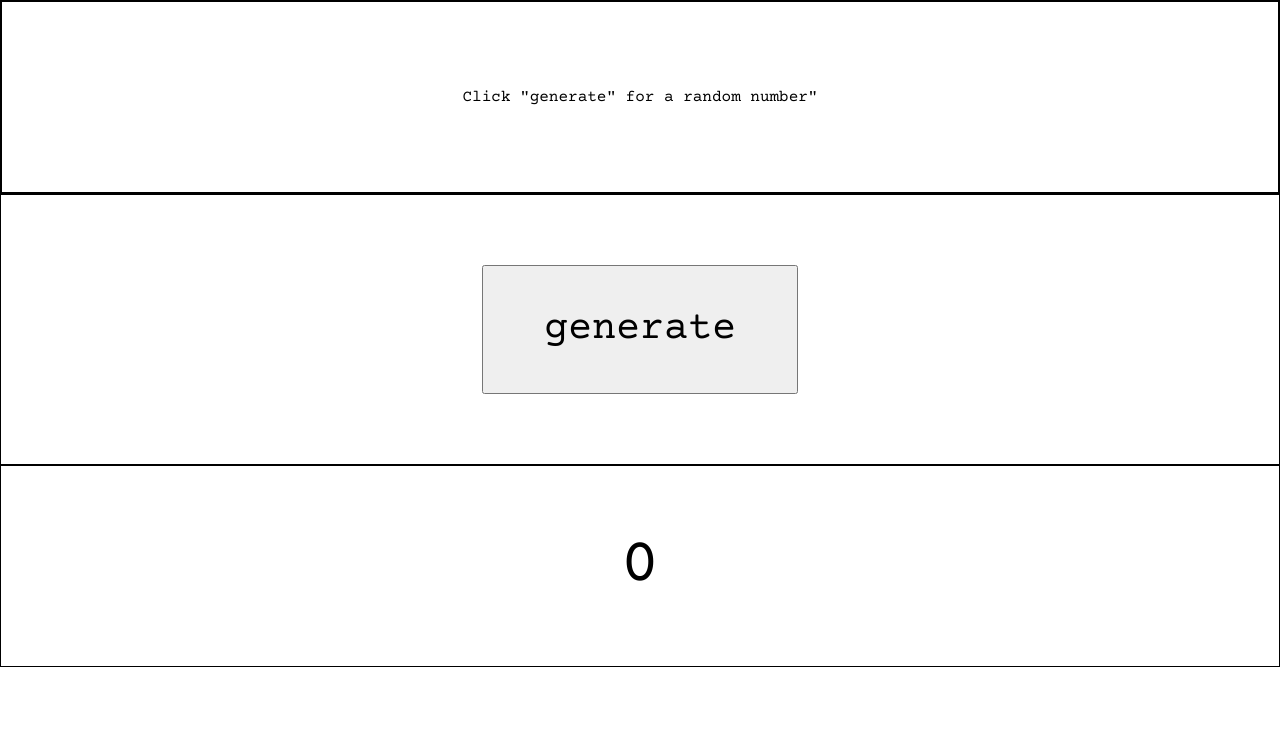
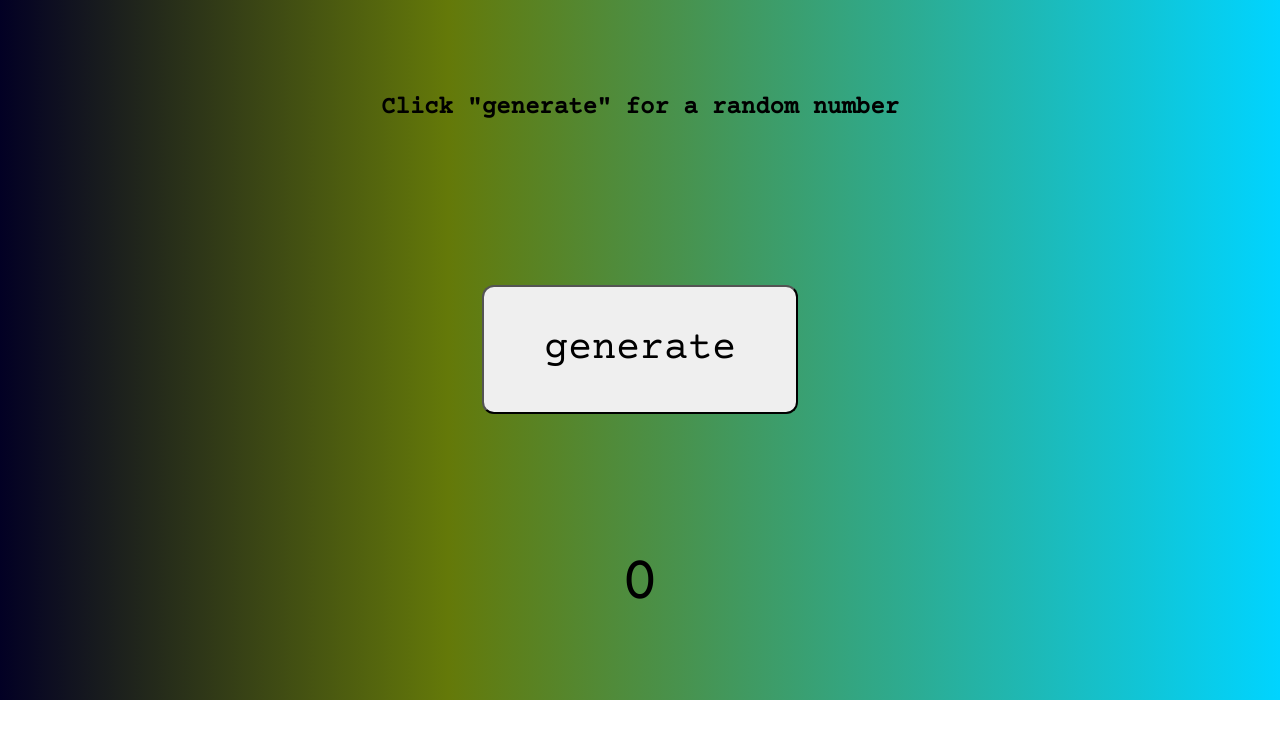
Before and after one commit to AlonJoshua/random-number-generator, a React (Create React App) app: page / in a window 1280 px wide. Shown: the top 738 px of the page. Built offline with nearby package versions, Linux system fonts and the light colour scheme.

Commit message:
add new style

```diff
--- a/src/App.css
+++ b/src/App.css
@@ -8,13 +8,16 @@
   position: absolute;
   width: 100%;
   height: 700px;
+  background: rgb(2,0,36);
+  background: linear-gradient(90deg, rgba(2,0,36,1) 0%, rgba(100,121,9,1) 35%, rgba(0,212,255,1) 100%);
 }
 
 .Instructions {
   margin: auto;
+  padding: 70px 0;
   text-align: center;
-  padding: 70px 0;
-  border: solid 2px;
+  font-weight: bold;
+  font-size: 1.5em;
 }
 
 .gen-box {
@@ -22,12 +25,20 @@
 	justify-content: center;
 	margin: auto;
 	padding: 70px 0;
-	border: solid 1px;
+
 }
 
 .gen-btn {
 	padding: 40px 60px;
-	font-size: 40px
+	font-size: 40px;
+	-webkit-transition-duration: 0.4s; /* Safari */
+  	transition-duration: 0.4s;
+	border-radius: 12px;
+}
+
+.gen-btn:hover {
+  background-color: grey;
+  color: white;
 }
 
 .view {
@@ -35,7 +46,6 @@
 	justify-content: center;
 	margin: auto;
 	padding: auto 0;
-	border: solid 1px;
 }
 
 .view p {
--- a/src/App.js
+++ b/src/App.js
@@ -7,7 +7,11 @@ import View from "./components/view/view";
 
 class Generator extends React.Component {
 
-  render() {
+
+  render(
+
+
+  	) {
   return (
     <div className="container">
     <Instructions />
--- a/src/components/button/button.js
+++ b/src/components/button/button.js
@@ -3,22 +3,11 @@ import React from "react";
 const Generate = () => {
 // button genetare random number on click event.
 
-  function btnClick(x, y) {
-
- // connect the btnClick result to the view.
-
-
-
-
- // Create a random number
+  var btnClick = function(x) {
 
   	x = Math.ceil(Math.ceil(Math.random()) / Math.random());
     console.log(x);
     }
-
-
-
-
 
 	return (
 		<div className="gen-box">
--- a/src/components/instructions/instructions.js
+++ b/src/components/instructions/instructions.js
@@ -4,7 +4,7 @@ const Instructions = () => {
 
 	return (
 		<div className="Instructions">
-		<p>Click "generate" for a random number"</p>
+		<p>Click "generate" for a random number</p>
 		</div>
 		);
 }
```
